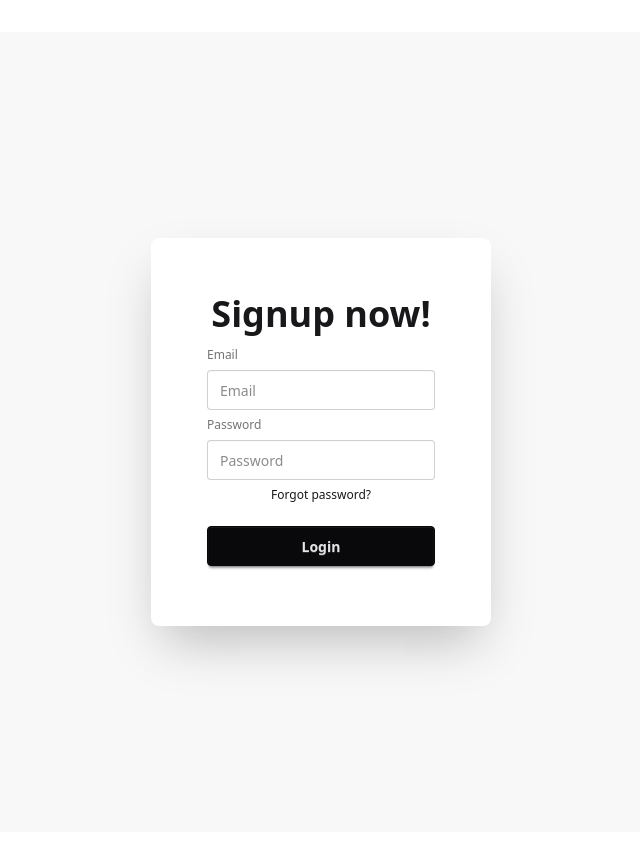
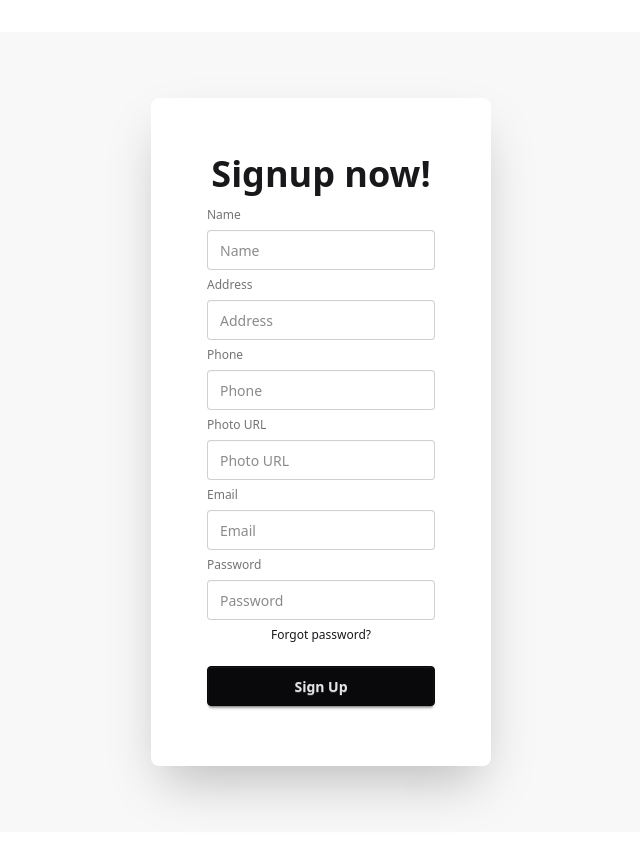
Before and after one commit to rayhanbri/module-56-5-client, a React (Vite) app: page /signup in a window 1280 px wide. Shown: the top 852 px of the page, without its empty margins (319-959 px from the left). Built offline with nearby package versions, Linux system fonts and the light colour scheme.

Commit message:
user profile post in data base

```diff
--- a/src/Component/SignUP.jsx
+++ b/src/Component/SignUP.jsx
@@ -1,26 +1,51 @@
 import React, { use } from 'react';
 import { AuthContext } from '../Context/AuthContext';
+import Swal from 'sweetalert2';
 
 const SignUP = () => {
     // ekto test korchi kaj korche ki na
 
-    const {createUser}= use(AuthContext)
+    const { createUser } = use(AuthContext)
 
-    console.log(createUser)
+    // console.log(createUser)
 
 
     const handleSignUP = e => {
         e.preventDefault();
         const form = e.target;
         const formData = new FormData(form)
-        const email = formData.get('email')
-        const password = formData.get('password')
-        // console.log(email,password)
+
+        const { email, password, ...userProfile } = Object.fromEntries(formData.entries())
+
+        // const email = formData.get('email')
+        // const password = formData.get('password')
+        console.log(email, password, userProfile)
 
         // create  user in firebase
-        createUser(email,password)
+        createUser(email, password)
             .then(result => {
                 console.log(result.user)
+                // save profile in data base
+                fetch('http://localhost:3000/users', {
+                    method: "POST",
+                    headers: {
+                        'content-type': 'application/json'
+                    },
+                    body: JSON.stringify(userProfile)
+                })
+                    .then(res => res.json())
+                    .then(data => {
+                        console.log('after posting', data)
+                        if (data.insertedId) {
+                            Swal.fire({
+                                position: "top-end",
+                                icon: "success",
+                                title: "Your Profile has been saved",
+                                showConfirmButton: false,
+                                timer: 1500
+                            });
+                        }
+                    })
             })
             .catch(error => {
                 console.log(error)
@@ -38,12 +63,26 @@ const SignUP = () => {
                     <div className="card-body">
                         <h1 className="text-4xl font-bold">Signup now!</h1>
                         <form onSubmit={handleSignUP} className="fieldset">
+                            {/* Name */}
+                            <label className="label">Name</label>
+                            <input type="text" name='name' className="input" placeholder="Name" />
+                            {/* Address  */}
+                            <label className="label">Address</label>
+                            <input type="text" name='address' className="input" placeholder="Address" />
+                            {/* Phone  */}
+                            <label className="label">Phone</label>
+                            <input type="text" name='phone' className="input" placeholder="Phone" />
+                            {/* Photo  */}
+                            <label className="label">Photo URL</label>
+                            <input type="text" name='photo' className="input" placeholder="Photo URL" />
+                            {/* Email  */}
                             <label className="label">Email</label>
                             <input type="email" name='email' className="input" placeholder="Email" />
+                            {/* Password  */}
                             <label className="label">Password</label>
                             <input type="password" name='password' className="input" placeholder="Password" />
                             <div><a className="link link-hover">Forgot password?</a></div>
-          <button className="btn btn-neutral mt-4">Login</button>
+                            <button className="btn btn-neutral mt-4">Sign Up</button>
                         </form>
                     </div>
                 </div>
```
Lines whose indentation alone changed are shown as unchanged.
